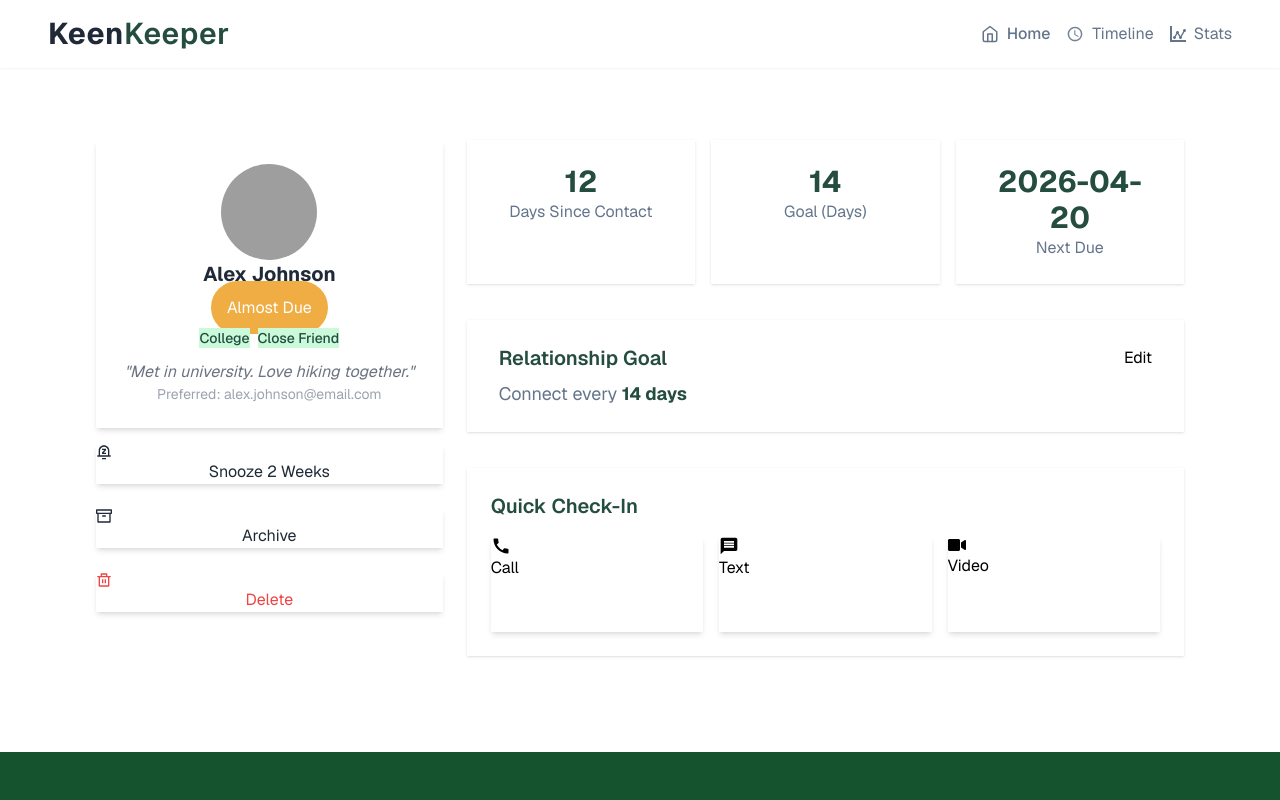
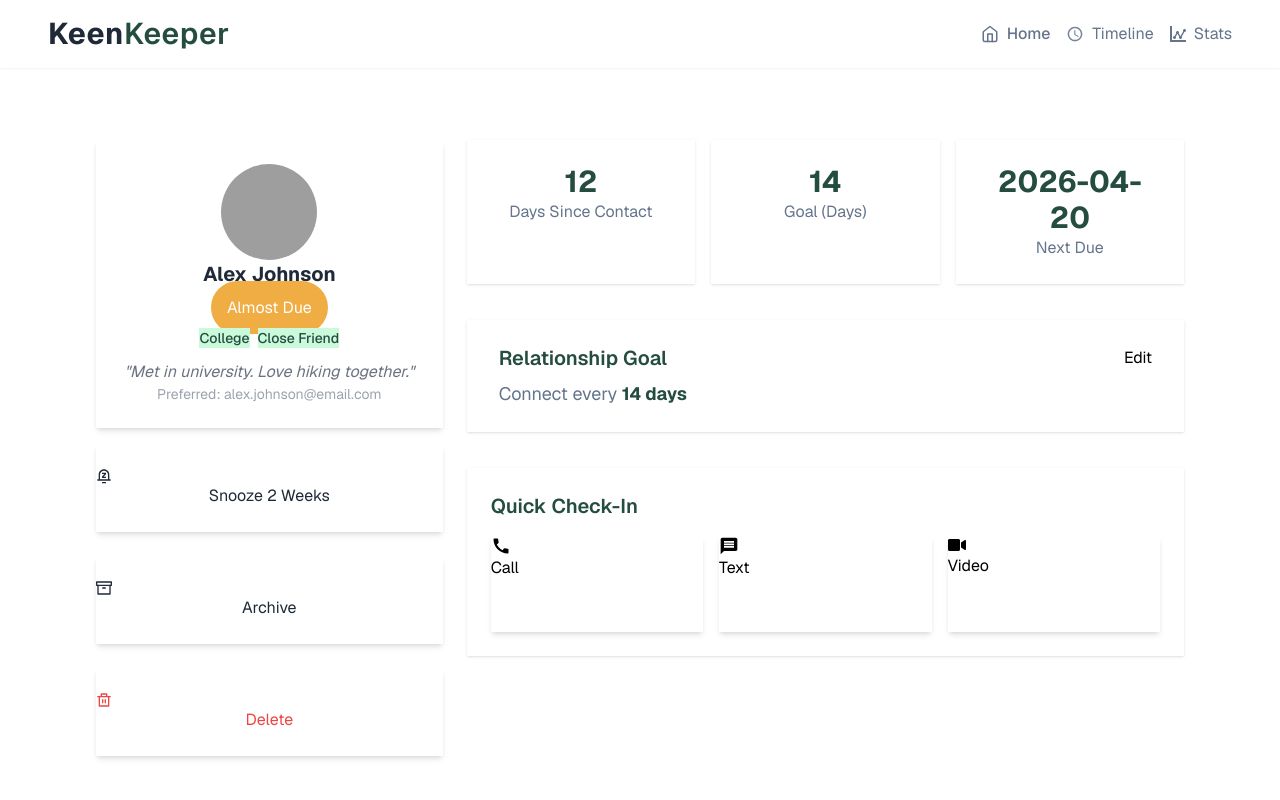
Before and after one commit to nhrakib777-coder/KeenKeeper, a React (Vite) app: page /friend/1 in a window 1280 px wide. Shown: the top 800 px of the page. Built offline with nearby package versions, Linux system fonts and the light colour scheme; grey boxes are pictures that could not be loaded.

Commit message:
final revision and freind detail action button resized

```diff
--- a/src/pages/FriendDetails.jsx
+++ b/src/pages/FriendDetails.jsx
@@ -107,17 +107,17 @@ function FriendDetails() {
         {/* ACTION BUTTONS */}
         <div className="flex flex-col space-y-6 mt-4">
 
-          <button className="btn bg-base-100 text-[#1f2937] shadow-md hover:scale-105 transition">
+          <button className="btn bg-base-100 text-[#1f2937] shadow-md hover:scale-105 transition py-6">
             <RiNotificationSnoozeLine size={16} />
             Snooze 2 Weeks
           </button>
 
-          <button className="btn bg-base-100 text-[#1f2937] shadow-md hover:scale-105 transition">
+          <button className="btn bg-base-100 text-[#1f2937] shadow-md hover:scale-105 transition py-6">
             <FiArchive size={16} />
             Archive
           </button>
 
-          <button className="btn bg-base-100 text-[#EF4444] shadow-md hover:scale-105 transition">
+          <button className="btn bg-base-100 text-[#EF4444] shadow-md hover:scale-105 transition py-6">
             <RiDeleteBinLine size={16} />
             Delete
           </button>
```
